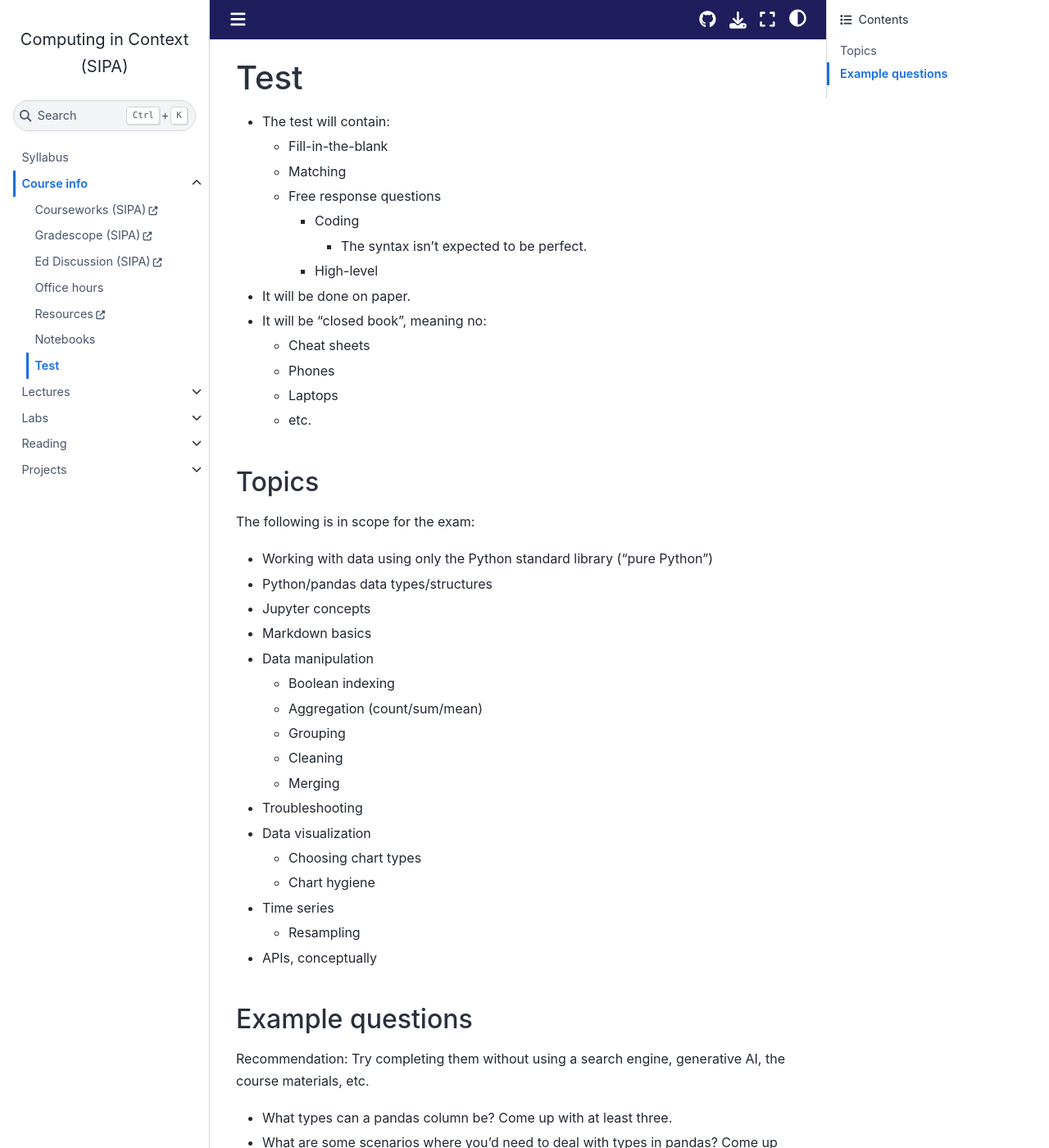
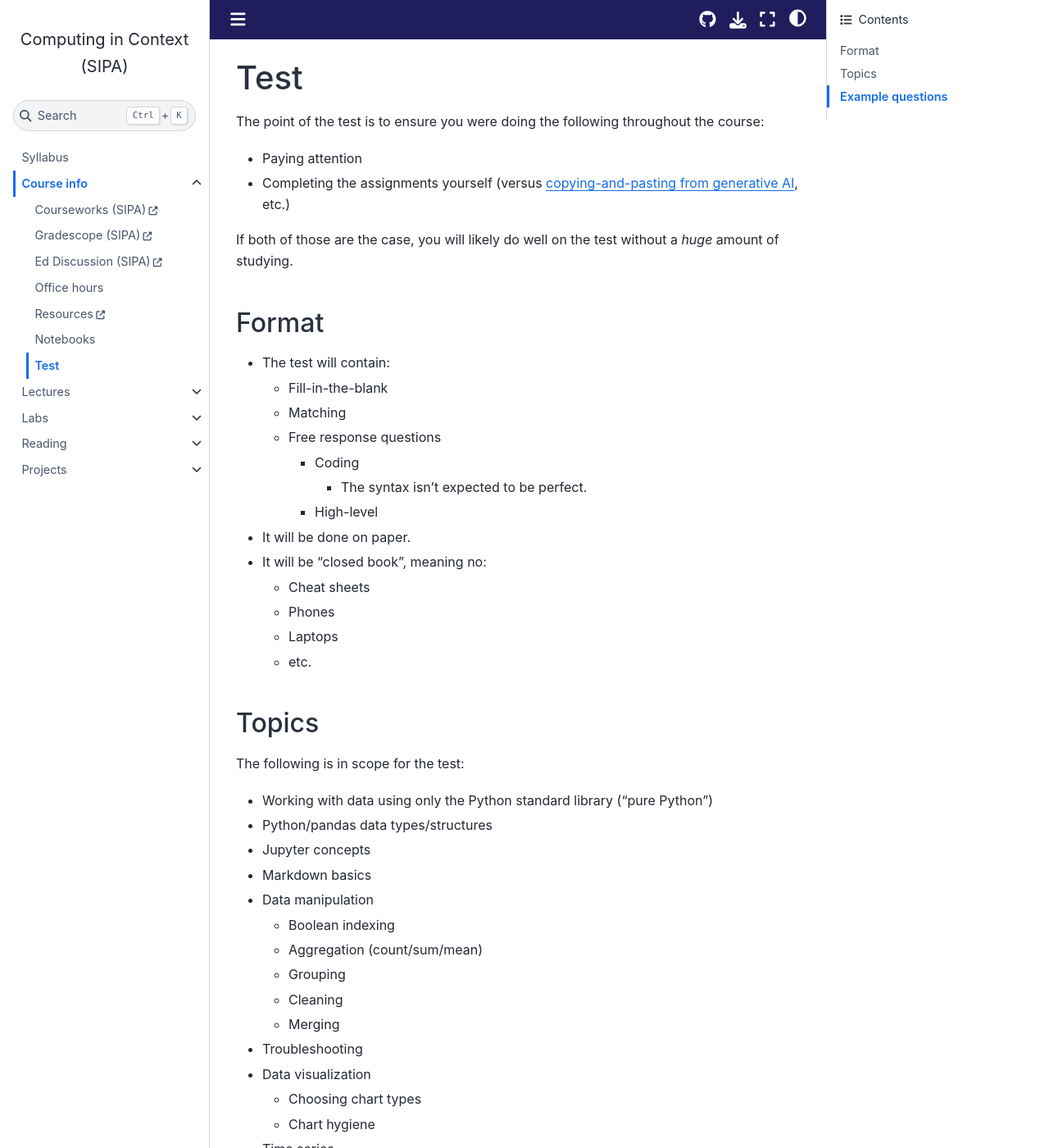
Before and after one commit to afeld/computing-in-context, a Jupyter Book: the page built from test.md, in a window 1280 px wide and 1400 px high. Shown: the whole window at 82% size. Built offline with Jupyter Book 1.0.4 settings and Sphinx 7.4.7 and the Sphinx Book theme 1.1.4, drawn with Linux system fonts in a browser that asks for light colours; pages that are not in the unit, such as notebooks, are missing from menus; comment, search, counter and statistics services are not loaded.

Commit message:
explain the point of the test

```diff
--- a/test.md
+++ b/test.md
@@ -1,4 +1,13 @@
 # Test
+
+The point of the test is to ensure you were doing the following throughout the course:
+
+- Paying attention
+- Completing the assignments yourself (versus [copying-and-pasting from generative AI](index.md#academic-integrity), etc.)
+
+If both of those are the case, you will likely do well on the test without a _huge_ amount of studying.
+
+## Format
 
 - The test will contain:
   - Fill-in-the-blank
@@ -16,7 +25,7 @@
 
 ## Topics
 
-The following is in scope for the exam:
+The following is in scope for the test:
 
 - Working with data using only the Python standard library ("pure Python")
 - Python/pandas data types/structures
```
